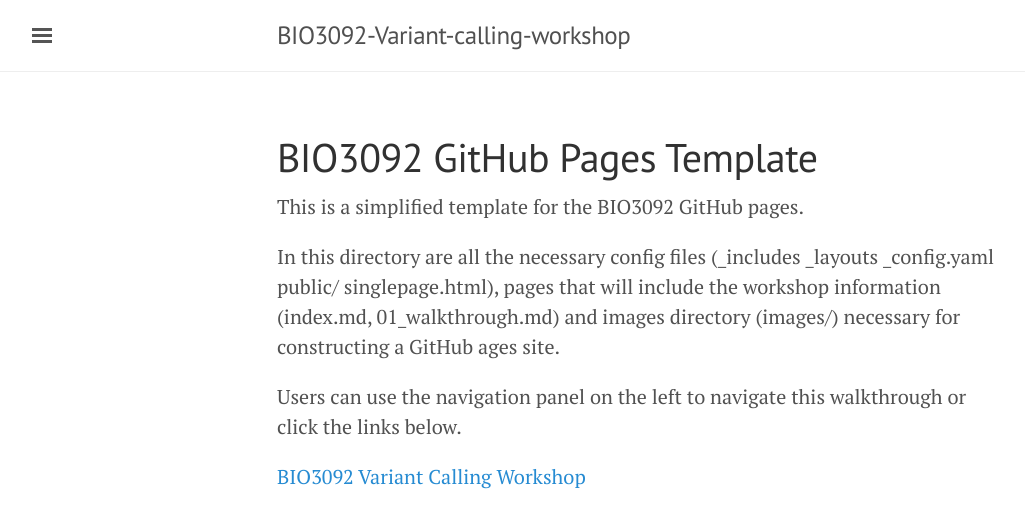
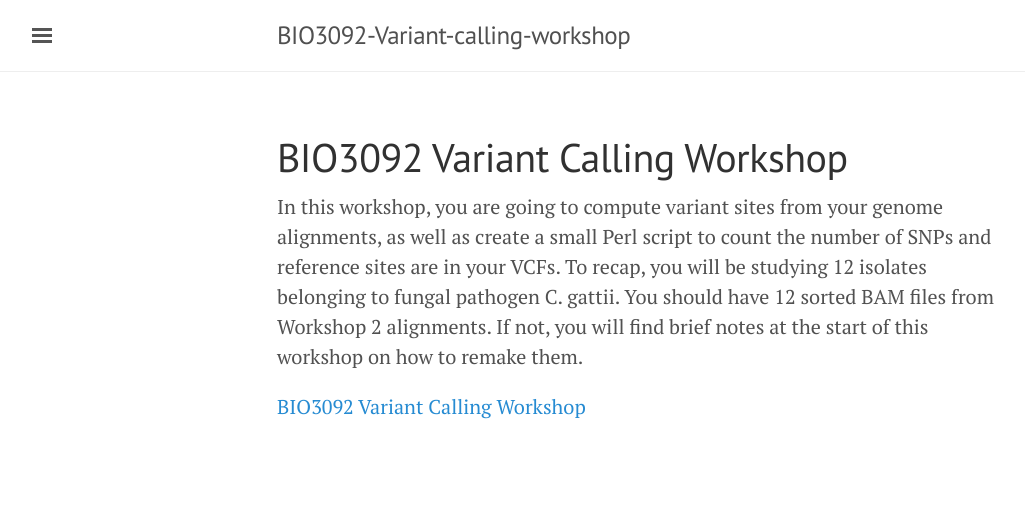
Before and after one commit to UoE-BIO3092/BIO3092-Variant-calling-workshop, a Jekyll site: the page built from index.md, in a window 1280 px wide. Shown: the top 528 px of the page, without its empty margins (3-1028 px from the left). Built offline with Jekyll 4.4.1, drawn with Linux system fonts in a browser that asks for light colours; nearby versions of some CDN libraries.

Commit message:
Update index.md

```diff
--- a/index.md
+++ b/index.md
@@ -3,13 +3,9 @@ layout: default
 title: Main page
 ---
 
-# BIO3092 GitHub Pages Template
+# BIO3092 Variant Calling Workshop
 
-This is a simplified template for the BIO3092 GitHub pages.
-
-In this directory are all the necessary config files (\_includes \_layouts \_config.yaml public/ singlepage.html), pages that will include the workshop information (index.md, 01_walkthrough.md) and images directory (images/) necessary for constructing a GitHub ages site.
-
-Users can use the navigation panel on the left to navigate this walkthrough or click the links below.
+In this workshop, you are going to compute variant sites from your genome alignments, as well as create a small Perl script to count the number of SNPs and reference sites are in your VCFs. To recap, you will be studying 12 isolates belonging to fungal pathogen C. gattii. You should have 12 sorted BAM files from Workshop 2 alignments. If not, you will find brief notes at the start of this workshop on how to remake them.
 
 <ol>
 {% include toc.html %}
```
